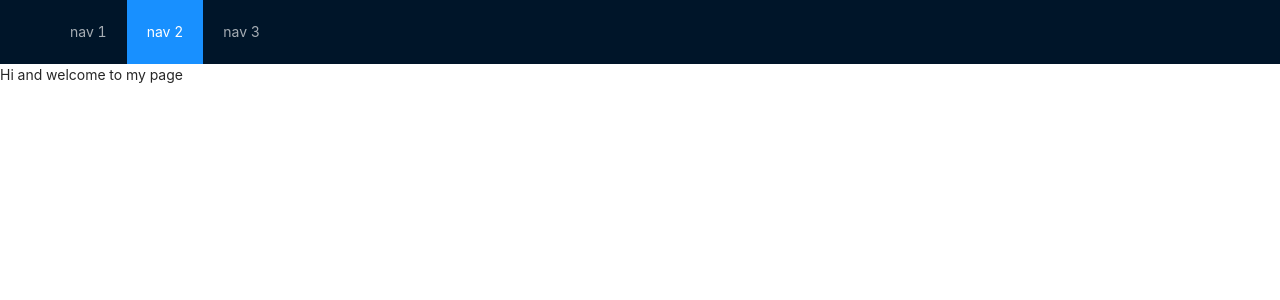
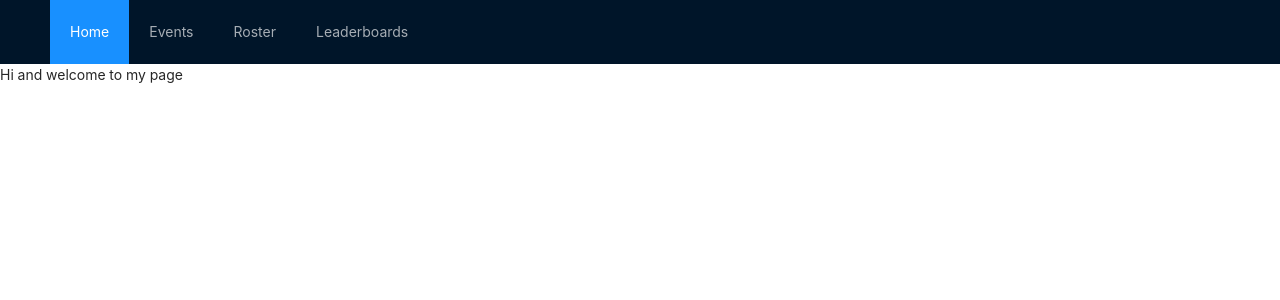
Before and after one commit to denvermullets/behepa-frontend, a React (Create React App) app: page / in a window 1280 px wide. Shown: the top 300 px of the page. Built offline with nearby package versions, Linux system fonts and the light colour scheme; the HTML template or start-up script is replaced by a standard one.

Commit message:
fix menu nav w/router

```diff
--- a/src/App.js
+++ b/src/App.js
@@ -2,7 +2,6 @@ import React from 'react';
 import 'antd/dist/antd.css';
 import './App.css';
 import { Route, Switch } from 'react-router-dom'
-import EventForm from './components/EventForm';
 import LandingPage from './containers/LandingPage';
 import Navbar from './components/Navbar';
 import ClanEvent from './containers/ClanEvent';
@@ -20,7 +19,7 @@ function App() {
         {/* <Route path="/pets/:id" component={PetProfile}/>  */}
         <Route path="/roster" component={ClanRoster}/>
         <Route path="/events" component={ClanEvent}/>
-        <Route path="/leaderboard" component={Leaderboard}/>
+        <Route path="/leaderboards" component={Leaderboard}/>
         {/* <Route path="/help" render={(routerProps) => <Help urgency={5} {...routerProps}/>}/> */}
         <Route path="/" component={LandingPage}/>
       </Switch>
--- a/src/components/Navbar.js
+++ b/src/components/Navbar.js
@@ -1,5 +1,6 @@
 import React, { Component } from 'react';
 import { Layout, Menu, Breadcrumb } from 'antd';
+import { Link } from 'react-router-dom'
 
 const { Header, Content, Footer } = Layout;
 
@@ -9,10 +10,19 @@ class Navbar extends Component {
             <Layout className="layout">
                 <Header>
                 <div className="logo" />
-                <Menu theme="dark" mode="horizontal" defaultSelectedKeys={['2']}>
-                    <Menu.Item key="1">nav 1</Menu.Item>
-                    <Menu.Item key="2">nav 2</Menu.Item>
-                    <Menu.Item key="3">nav 3</Menu.Item>
+                <Menu theme="dark" mode="horizontal" defaultSelectedKeys={['1']}>
+                    <Menu.Item key="1">
+                        <Link to="/">Home</Link>
+                    </Menu.Item>
+                    <Menu.Item key="2">
+                        <Link to="/events">Events</Link>
+                    </Menu.Item>
+                    <Menu.Item key="3">
+                        <Link to="/roster">Roster</Link>
+                    </Menu.Item>
+                    <Menu.Item key="4">
+                        <Link to="/leaderboards">Leaderboards</Link>
+                    </Menu.Item>
                 </Menu>
                 </Header>
             </Layout>
```
